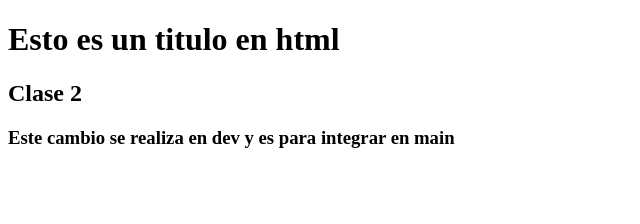
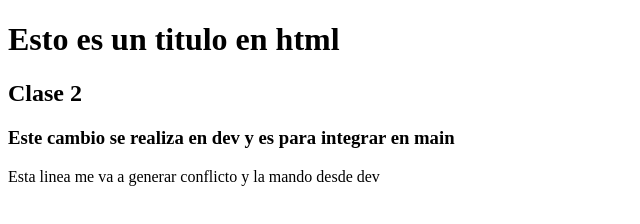
Before and after one commit to OscarBautista25/mds2024IIGII, a plain HTML site: page index.html in a window 1280 px wide. Shown: the whole page, without its empty margins (0-640 px from the left). Drawn offline with Linux system fonts and the light colour scheme.

Commit message:
conflicto desde dev

```diff
--- a/index.html
+++ b/index.html
@@ -11,6 +11,7 @@
     <h1>Esto es un titulo en html</h1>
     <h2>Clase 2</h2>
     <h3>Este cambio se realiza en dev y es para integrar en main</h3>
+    <p>Esta linea me va a generar conflicto y la mando desde dev</p>
 
 </body>
 </html>
```
